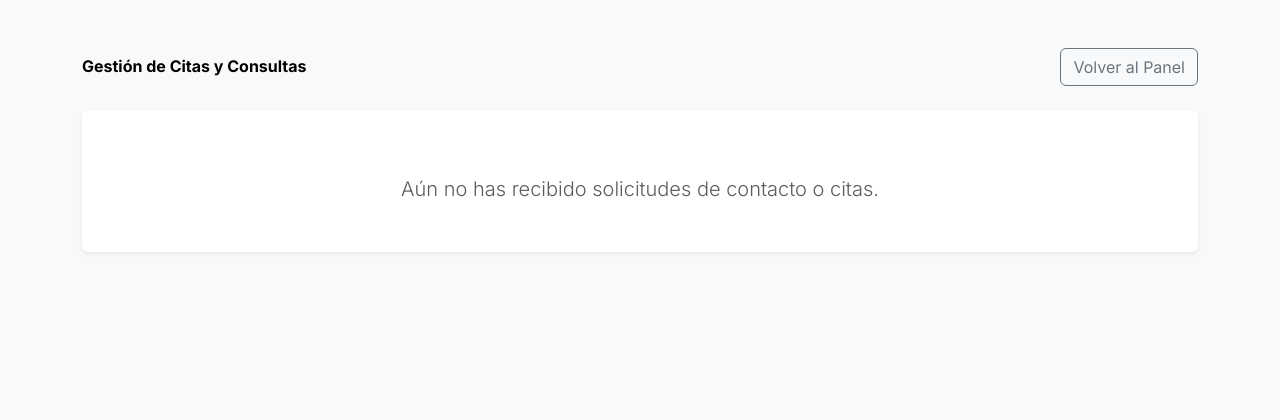
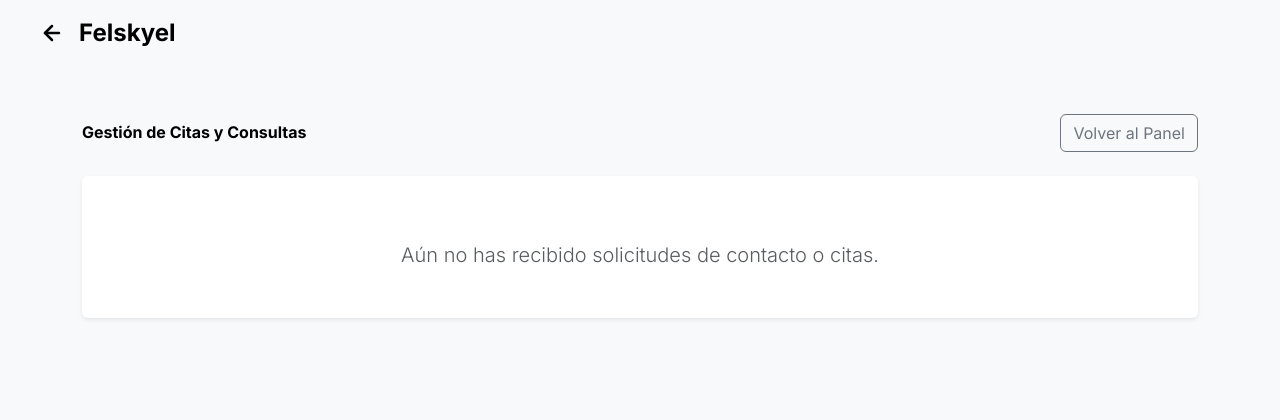
Before and after one commit to iiTzSebas/felskyel, a Django app: template felskyel/appfel/templates/panel_control/cita-cliente.html in a window 1280 px wide. Shown: the top 420 px of the page. Run offline with Django 5.2, Linux system fonts and the light colour scheme; the template is opened without the code that fills it, so the values that code supplies are empty; some libraries are stand-ins or nearby versions.

```diff
--- a/felskyel/appfel/templates/panel_control/cita-cliente.html
+++ b/felskyel/appfel/templates/panel_control/cita-cliente.html
@@ -6,6 +6,38 @@
 {% block styles %}
     <link rel="stylesheet" href="{% static 'appfel/css/admin_productos.css' %}">
     <style>
+        /* Estilos integrados para el Header para mantener consistencia */
+        .header {
+            background-color: #f8f9fa;
+            padding: 15px 40px;
+            display: flex;
+            align-items: center;
+            justify-content: flex-start !important;
+            position: sticky;
+            top: 0;
+            z-index: 1000;
+            width: 100%;
+            box-sizing: border-box;
+        }
+        .header-nav {
+            display: flex;
+            justify-content: space-between;
+            align-items: center;
+            width: 100%;
+        }
+        .header-arrow-left {
+            position: static !important;
+            transform: none !important;
+            margin-right: 15px;
+            color: #000;
+            display: flex;
+            align-items: center;
+            text-decoration: none;
+        }
+        .header-arrow-left svg {
+            width: 24px;
+            height: 24px;
+        }
         /* Ajuste para Twemoji en el texto del panel */
         img.emoji {
             height: 1em;
@@ -20,6 +52,19 @@
 {% block nombre %}{% endblock %}
 
 {% block content %}
+<header class="header">
+    <div class="header-nav">
+        <div style="display: flex; align-items: center;">
+            <a href="javascript:history.back()" class="header-arrow-left" aria-label="Volver a la página anterior">
+                <svg xmlns="http://www.w3.org/2000/svg" viewBox="0 0 24 24" fill="none" stroke="currentColor" stroke-width="2.5" stroke-linecap="round" stroke-linejoin="round">
+                    <path d="M19 12H5"></path><path d="M12 19l-7-7 7-7"></path>
+                </svg>
+            </a>
+            <a href="{% url 'inicio' %}" class="header-text-felskyel body-text3" style="font-size: 1.5rem; font-weight: 700; color: #000; margin: 0; text-decoration: none;">Felskyel</a>
+        </div>
+    </div>
+</header>
+
 <div class="container mt-5">
     <div class="d-flex justify-content-between align-items-center mb-4">
         <h1 class="fw-bold">Gestión de Citas y Consultas</h1>
```
